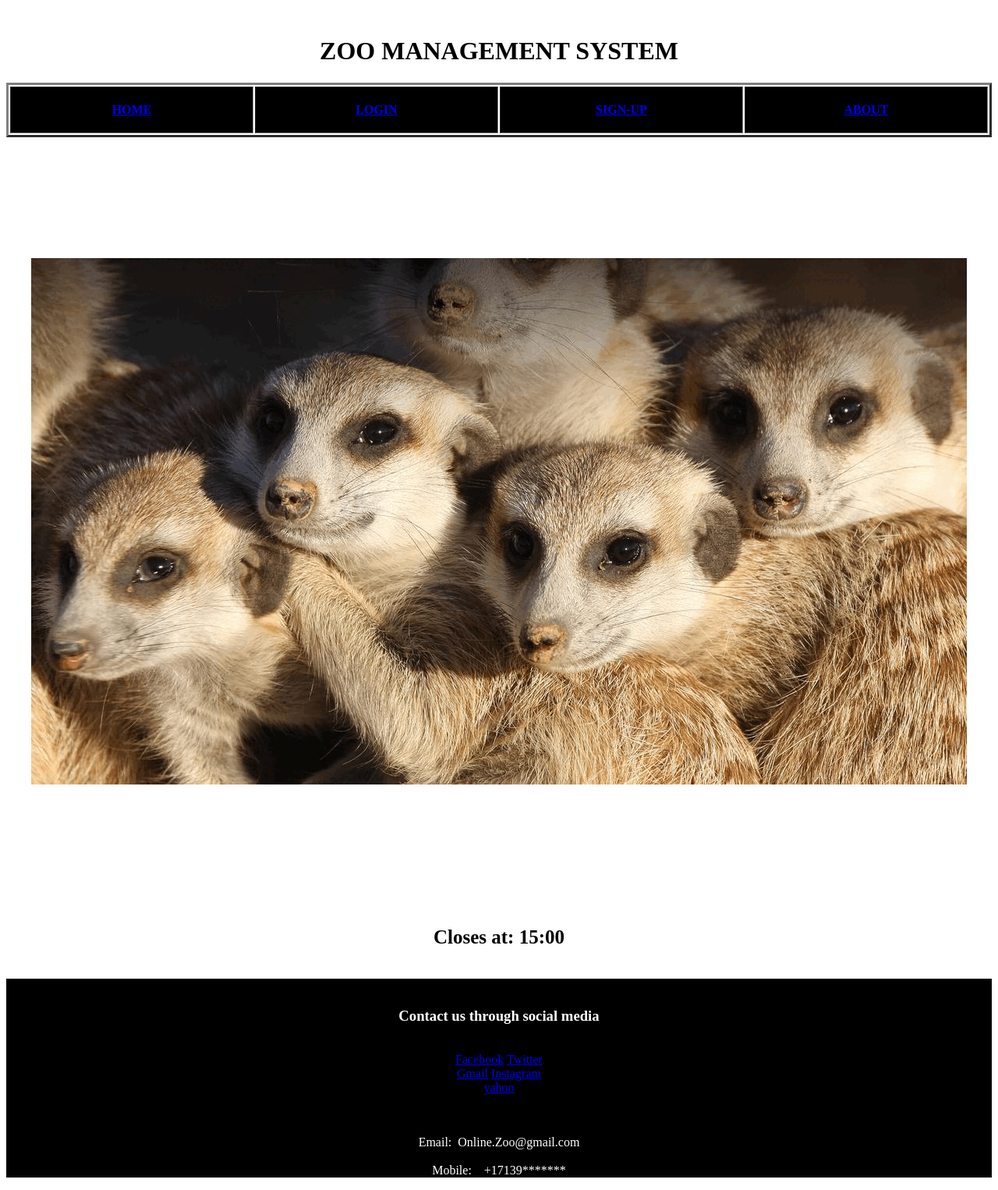
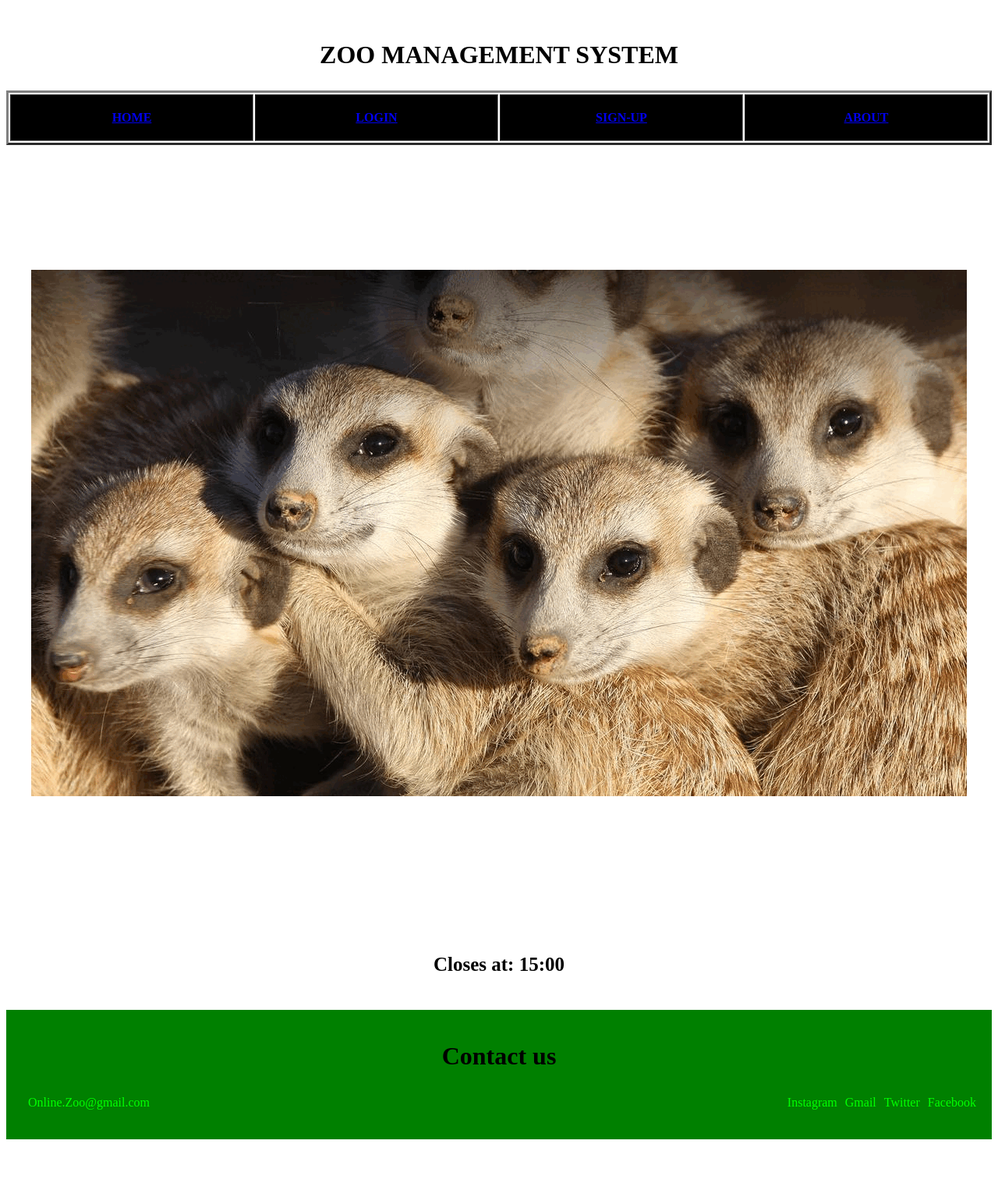
Before and after one commit to megant20/3380database, a PHP site: page /index.php in a window 1280 px wide. Shown: the whole page at 78% size. After the commit the page ends 1461 px from the top, so only its background shows below. Run offline with PHP 8.4, Linux system fonts and the light colour scheme.

Commit message:
Update footer.php

```diff
--- a/footer.php
+++ b/footer.php
@@ -11,25 +11,63 @@
 
 </head>
 <body>
-<footer style="background-color: black; ">
-	<br>
-	<h3 style="color:white;text-align: center;">Contact us through social media</h3><br>
+<style>
+		h1 {
+			padding: 5px;
+		}
+		footer {
+			padding: 15px;
+		}
+		div {
+			padding: 0;
+		}
+		ul {
+			padding: 0;
+			list-style-type: none;
+		}
+		ul a {
+			color: lime;
+			text-decoration: none;
+		}
 
-	<div style="margin:0px 570px;" align="center">
+		li {
+			padding: 5px;
+		}
+		.clearer {
+			height: 0;
+			clear: both;
+		}
 
-		<a href="#" class="fa fa-facebook">Facebook</a>
-		<a href="#" class="fa fa-twitter">Twitter</a>
-		<a href="#" class="fa fa-google">Gmail</a>
-		<a href="#" class="fa fa-instagram">Instagram</a>
-		<a href="#" class="fa fa-yahoo">yahoo</a>
+		.rightfoot {
+			float: right;
+		}
+
+		.leftfoot {
+			float: left;
+		}
+	</style>
+<footer style="background-color: green; ">
+	<h1 style="text-align: center; color: black;">Contact us</h1>
+
+	<div align="center">
+		<ul class = "leftfootul">
+			<li class = "leftfoot"><a href="#" class="fa fa-facebook leftfoot">&nbsp Online.Zoo@gmail.com</a></li>
+		</ul>
+		<ul class = "rightfootul">
+			<li class = "rightfoot"><a href="#" class="fa fa-facebook">Facebook</a></li>
+			<li class = "rightfoot"><a href="#" class="fa fa-twitter rightfoot">Twitter</a></li>
+			<li class = "rightfoot"><a href="#" class="fa fa-google rightfoot">Gmail</a></li>
+			<li class = "rightfoot"><a href="#" class="fa fa-instagram rightfoot">Instagram</a></li>
+
+		</ul>
+		<div class = "clearer"></div>
 	</div>
 
 	<br>
-	<p style="color:white;text-align: center;">
-		<br>
-		Email:&nbsp Online.Zoo@gmail.com <br><br>
+	<!--<p style="color:white;text-align: center;">
+		Email:&nbsp Online.Zoo@gmail.com
 		Mobile:&nbsp &nbsp +17139*******
-	</p>
+	</p>-->
 </footer>
 </body>
 </html>
```
